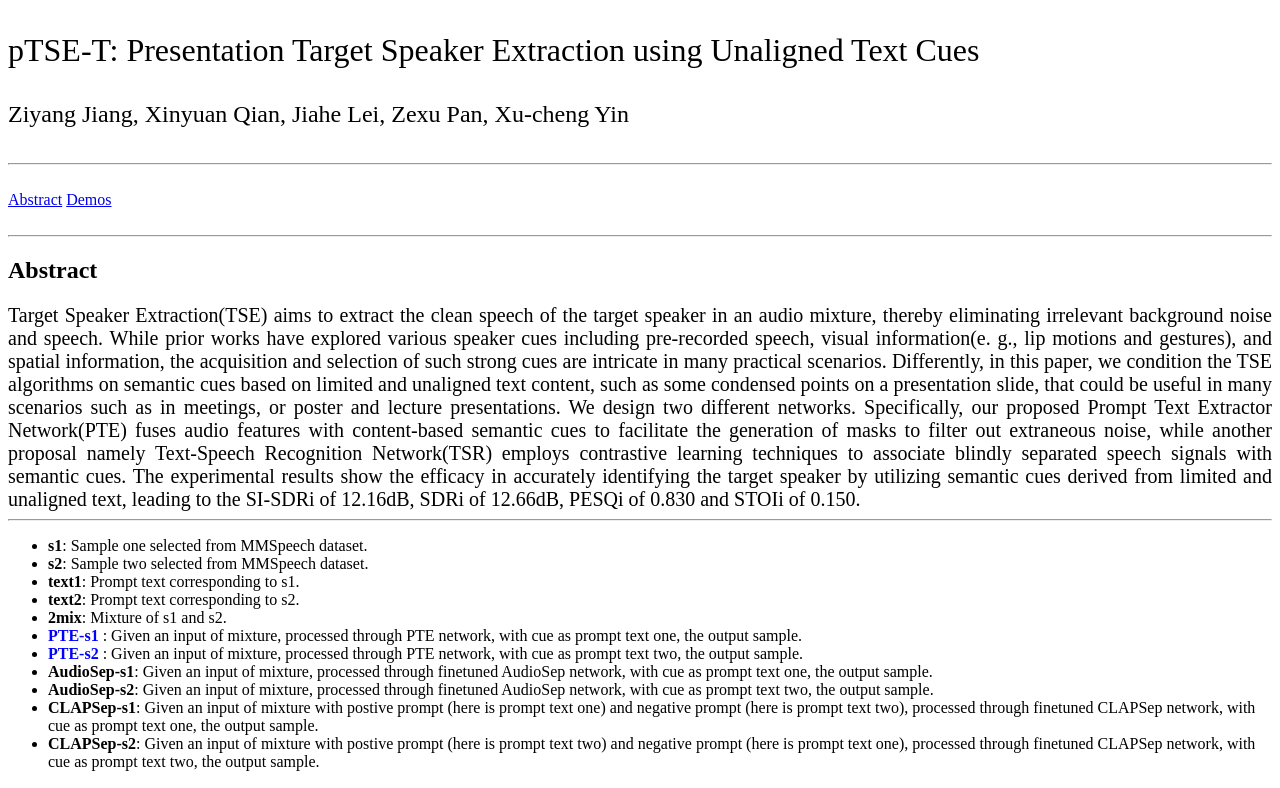
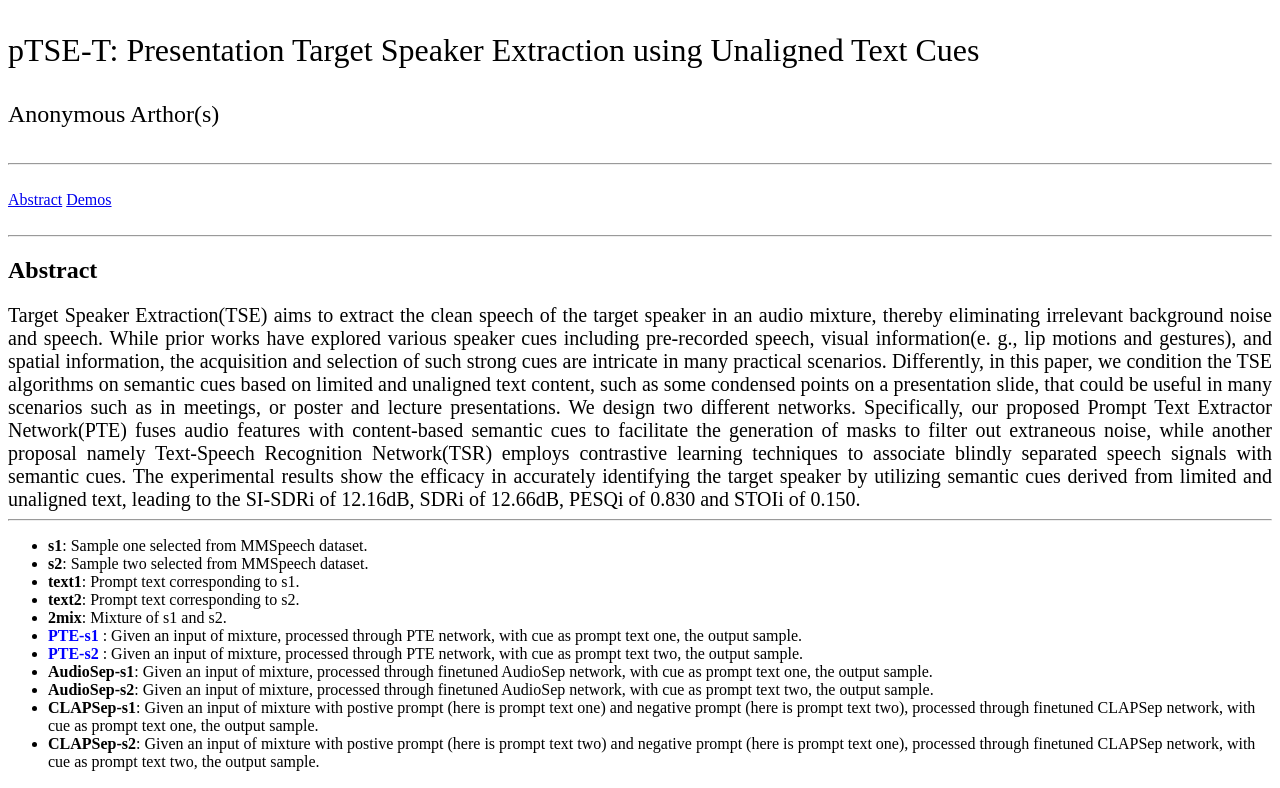
Before and after one commit to slideTSE/slideTSE.github.io, a plain HTML site: page index.html in a window 1280 px wide. Shown: the top 788 px of the page. Drawn offline with Linux system fonts and the light colour scheme.

Commit message:
anonymous

```diff
--- a/index.html
+++ b/index.html
@@ -25,11 +25,7 @@
 
             <div class='row text-center h5 font-weight-normal pl-0 pr-0 mb-4'>
 
-              <a><span>Ziyang Jiang,</span></a>
-              <a><span>Xinyuan Qian,</span></a>
-              <a><span>Jiahe Lei,</span></a>
-              <a><span>Zexu Pan,</span></a>
-              <a><span>Xu-cheng Yin</span></a>
+              <a><span>Anonymous Arthor(s)</span></a>
 
             </div>
 
```
